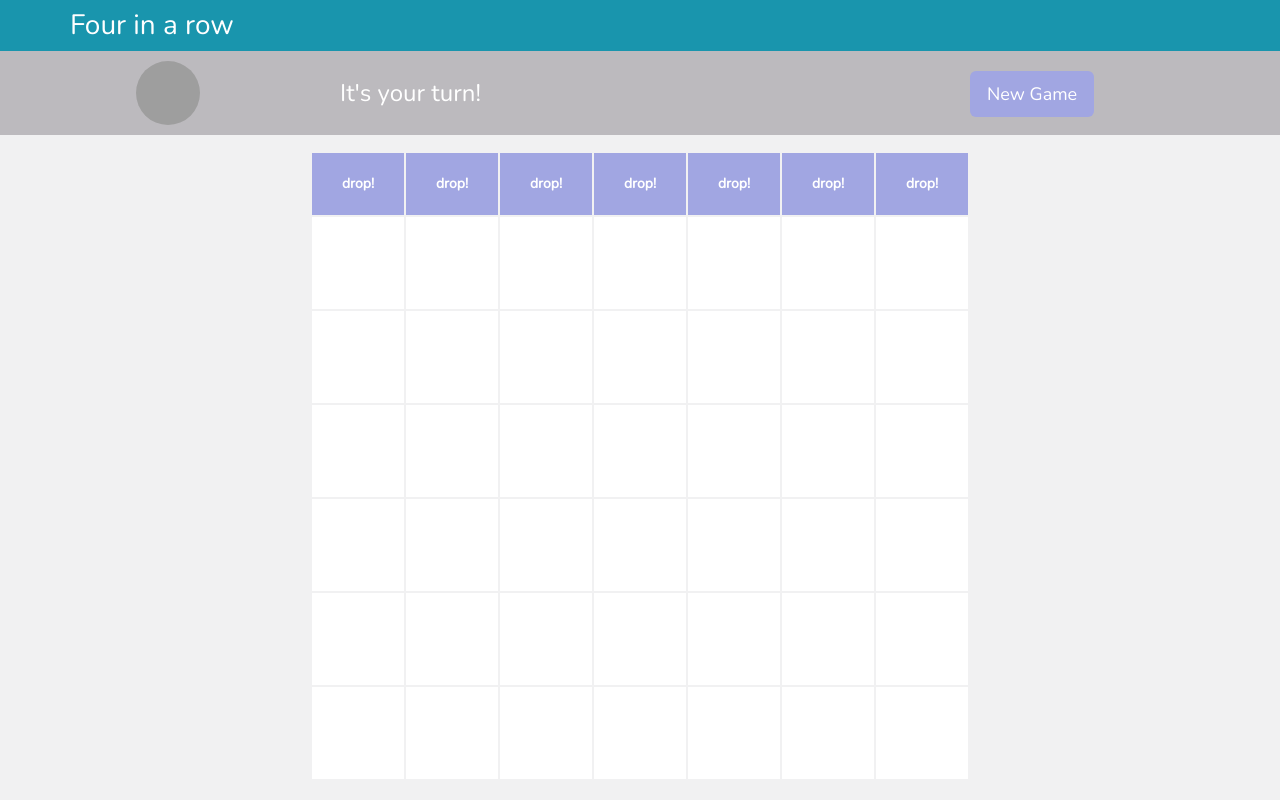
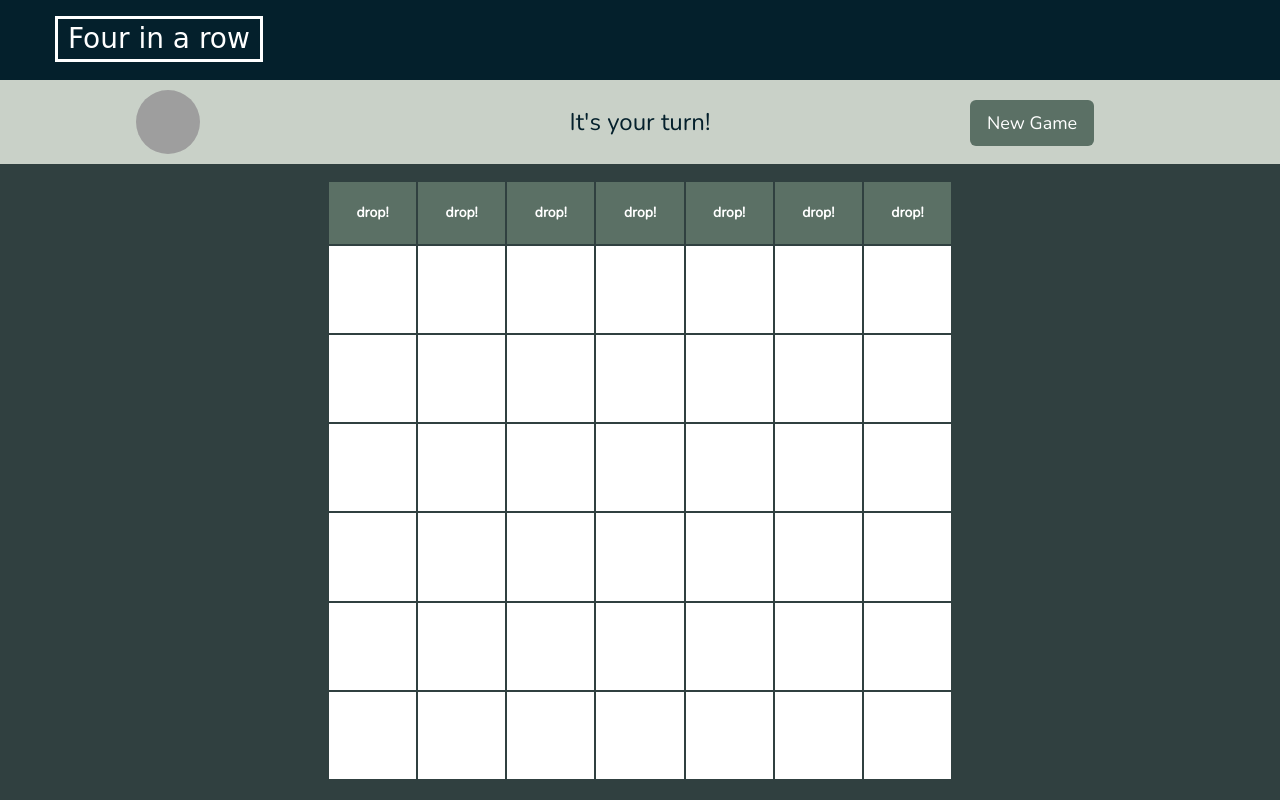
Before and after one commit to rogood/4inarow, a website: page index.html in a window 1280 px wide. Drawn offline with nearby package versions, Linux system fonts and the light colour scheme; grey boxes are pictures that could not be loaded; a web font is replaced by a local one.

Commit message:
New styling for page elements

```diff
--- a/index.html
+++ b/index.html
@@ -2,7 +2,6 @@
 <html>
 <head>
 	<title>Four in a Row</title>
-	<link href='https://fonts.googleapis.com/css?family=Nunito' rel='stylesheet' type='text/css' />
 	<link href='dist/libs.css' rel='stylesheet' type='text/css' />
 	<link href='dist/bundle.css' rel='stylesheet' type='text/css' />
 	<script src='dist/libs.js' ></script>
--- a/src/js/app/controllers/gameController.js
+++ b/src/js/app/controllers/gameController.js
@@ -39,12 +39,15 @@ angular.module('app')
 
 		if (!winningPlayer){
 			$scope.message = _messages["tie"];
+			$scope.infoBarIcon = "disc-style-open_hands";
 		}
 		else if(winningPlayer.isUser){
 			$scope.message = _messages["youWin"];
+			$scope.infoBarIcon = "disc-style-thumbsup";
 		}
 		else {
 			$scope.message = _messages["youLose"];
+			$scope.infoBarIcon = "disc-style-thumbsdown";
 		}
 
 	});
@@ -62,6 +65,8 @@ angular.module('app')
 		if(player){
 			_messages["playerMove"].setMessage(player);
 			$scope.message = _messages["playerMove"];
+
+			$scope.infoBarIcon = player.discStyle;
 		}
 
 	});
--- a/src/scss/_app.scss
+++ b/src/scss/_app.scss
@@ -1,4 +1,4 @@
-$navbar-color:#1995ad;
+$navbar-color:#04202c;
 $navbar-brand-color:#fff;
 
 html, body {
@@ -16,9 +16,17 @@ h1, h2, h3, h4, h5, h6{
 .navbar{
 	background-color:$navbar-color;
 	margin-bottom: 0;
+    height: 80px;
+    line-height: 80px;
 	.navbar-brand{
-		font-family: 'Nunito', 'Georgia', cursive;
+        margin: 16px 10px;
 		font-size: 28px;
+        height: 46px;
 	 	color:$navbar-brand-color;
+		font-family: 'Droid Sans', cursive;
+		border-style:solid;
+		border-color: $navbar-brand-color;
+		padding: 10px;
+		display:inline-block;
 	}
 }
--- a/src/scss/_game.scss
+++ b/src/scss/_game.scss
@@ -2,9 +2,10 @@ $color-red: #e63d3d;
 $color-yellow: #e7d242;
 $color-lilac: #e7d2ff;
 
-$drop-button-color:#a1a6e2;
-$reset-button-color:#a1a6e2;
-$info-bar-color:#bcbabe;
+$drop-button-color:#5b7065;
+$reset-button-color:#5b7065;
+$info-bar-color:#c9d1c8;
+$info-bar-text-color:#04202c;
 
 .disc{
 	@include vendorize(border-radius, 50%);
@@ -27,6 +28,15 @@ $info-bar-color:#bcbabe;
 	&.disc-style-rage{
 		background-image: url("//cdn.jsdelivr.net/emojione/assets/svg/1f621.svg");
 	}
+	&.disc-style-thumbsup {
+ 		background-image: url("//cdn.jsdelivr.net/emojione/assets/svg/1f44d.svg");
+  	}
+	&.disc-style-thumbsdown {
+  		background-image: url("//cdn.jsdelivr.net/emojione/assets/svg/1f44e.svg");
+  	}
+	&.disc-style-open_hands {
+  		background-image: url("//cdn.jsdelivr.net/emojione/assets/svg/1f450.svg");
+  	}
 }
 
 .game-container{
@@ -50,7 +60,6 @@ $info-bar-color:#bcbabe;
 		background-color:$drop-button-color;
 		border-style:none;
 		margin: 0;
-
 		&:disabled{
 			color:#ccc;
 			background-color:desaturate( $drop-button-color, 80% );
@@ -69,7 +78,7 @@ $info-bar-color:#bcbabe;
 	}
 
 	.message-bar{
-		color: #fff;
+		color: $info-bar-text-color;
 		font-size: 24px;
 		text-align: center;
 		line-height: 64px;
@@ -91,6 +100,6 @@ $info-bar-color:#bcbabe;
   @include vendorize(animation, blinker 1s linear infinite);
 }
 
-@keyframes blinker {
+@include keyframes(blinker) {
   50% { opacity: 0.0; }
 }
--- a/src/scss/_global.scss
+++ b/src/scss/_global.scss
@@ -1,4 +1,7 @@
-$page-color:#f1f1f2;
+@import url(https://fonts.googleapis.com/css?family=Droid+Sans:400,700);
+@import url(https://fonts.googleapis.com/css?family=Nunito);
+
+$page-color:#304040;
 
 @mixin vendorize($name, $argument) {
   -webkit-#{$name}: #{$argument};
@@ -7,3 +10,18 @@ $page-color:#f1f1f2;
   -o-#{$name}: #{$argument};
   #{$name}: #{$argument};
 }
+
+@mixin keyframes($animationName) {
+  @-webkit-keyframes #{$animationName} {
+    @content;
+  }
+  @-moz-keyframes #{$animationName} {
+    @content;
+  }
+  @-o-keyframes #{$animationName} {
+    @content;
+  }
+  @keyframes #{$animationName} {
+    @content;
+  }
+}
```
Also changed, not shown: src/templates/game.html (+3 -3 lines), build/css/base.css, build/js/templates.js, dist/bundle.css, dist/bundle.js.
